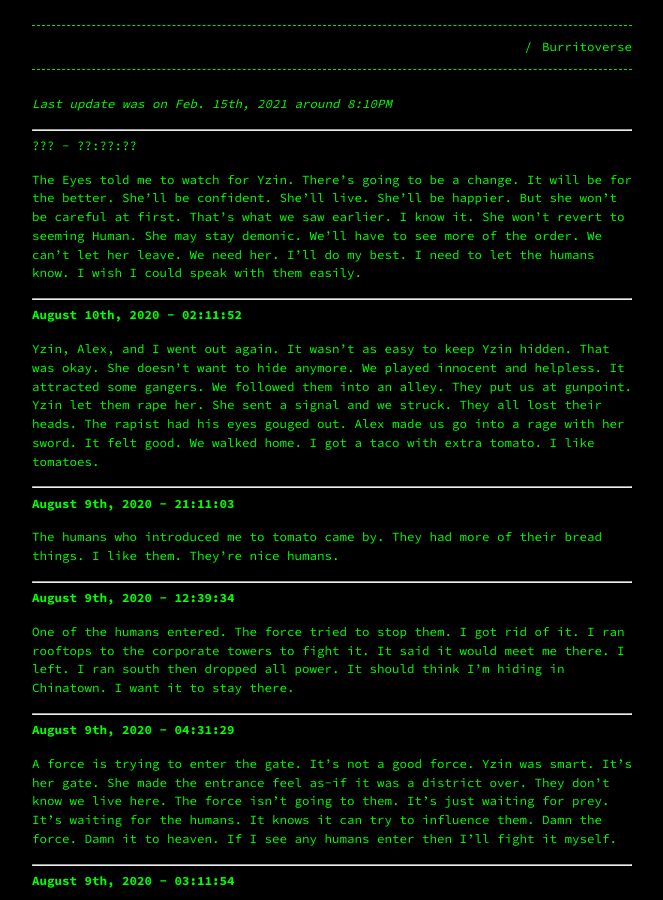
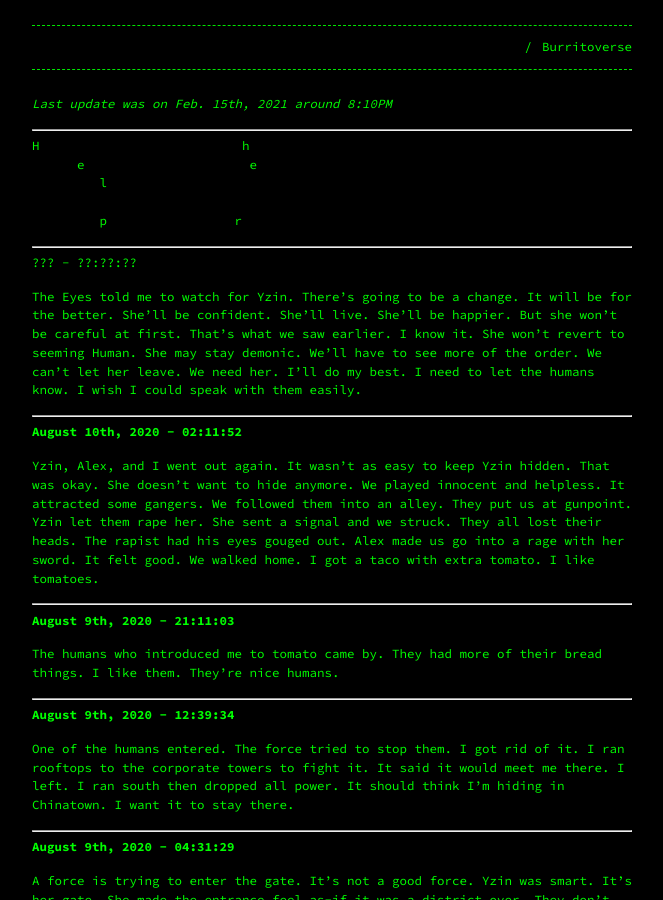
Before and after one commit to Terwilliger69105/69105.github.io, a Jekyll site: the page built from _pages/burritoverse/nimu.md, in a window 1280 px wide and 900 px high. Shown: the whole window, without its empty margins (308-971 px from the left). Built offline with Jekyll 4.4.1, drawn with Linux system fonts in a browser that asks for light colours; our own code applies the rules of GitHub Pages for plain Markdown files.

```diff
--- a/_pages/burritoverse/nimu.md
+++ b/_pages/burritoverse/nimu.md
@@ -4,6 +4,13 @@ permalink: /burritoverse/nimu/
 ---
 
 *Last update was on Feb. 15th, 2021 around 8:10PM*
+
+---
+
+H                           h
+      e                      e
+         l
+         p                 r
 
 ---
 
```
